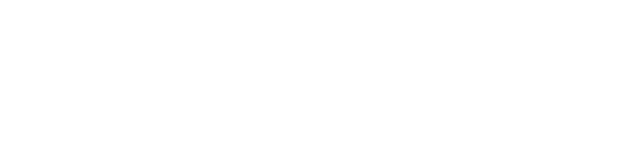
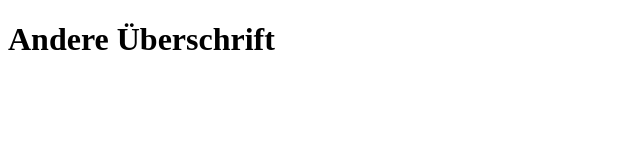
Before and after one commit to joschua0301/git_example, a plain HTML site: page index.html in a window 1280 px wide. Shown: the whole page, without its empty margins (0-640 px from the left). Drawn offline with Linux system fonts and the light colour scheme.

Commit message:
Andere Überschrift

```diff
--- a/index.html
+++ b/index.html
@@ -6,6 +6,6 @@
     <title>Document</title>
 </head>
 <body>
-
+    <h1>Andere Überschrift</h1>
 </body>
 </html>
```
